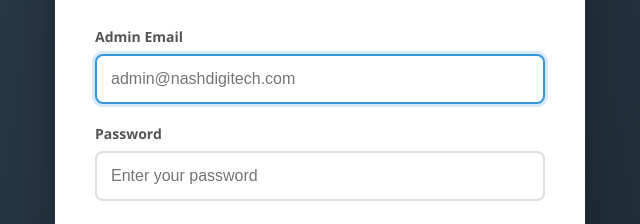
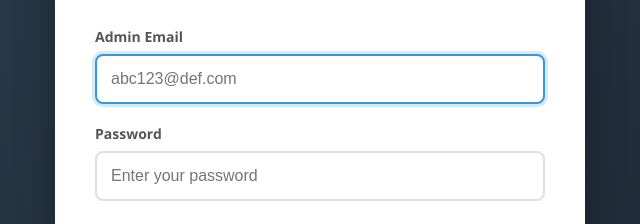
Before and after one commit to iantdzingira/Nashdigitechsolutions, a plain HTML site: page admin.html in a window 1280 px wide. Shown: the part 237-461 px from the top of the page, 320-960 px from the left. Drawn offline with Linux system fonts and the light colour scheme.

Commit message:
changed credentials

```diff
--- a/admin.html
+++ b/admin.html
@@ -270,7 +270,7 @@
                 <div class="form-group">
                     <label for="adminEmail">Admin Email</label>
                     <input type="email" id="adminEmail" required
-                           placeholder="admin@nashdigitech.com" autocomplete="username">
+                           placeholder="abc123@def.com" autocomplete="username">
                 </div>
 
                 <div class="form-group">
```
Also changed, not shown: 1 other file.
